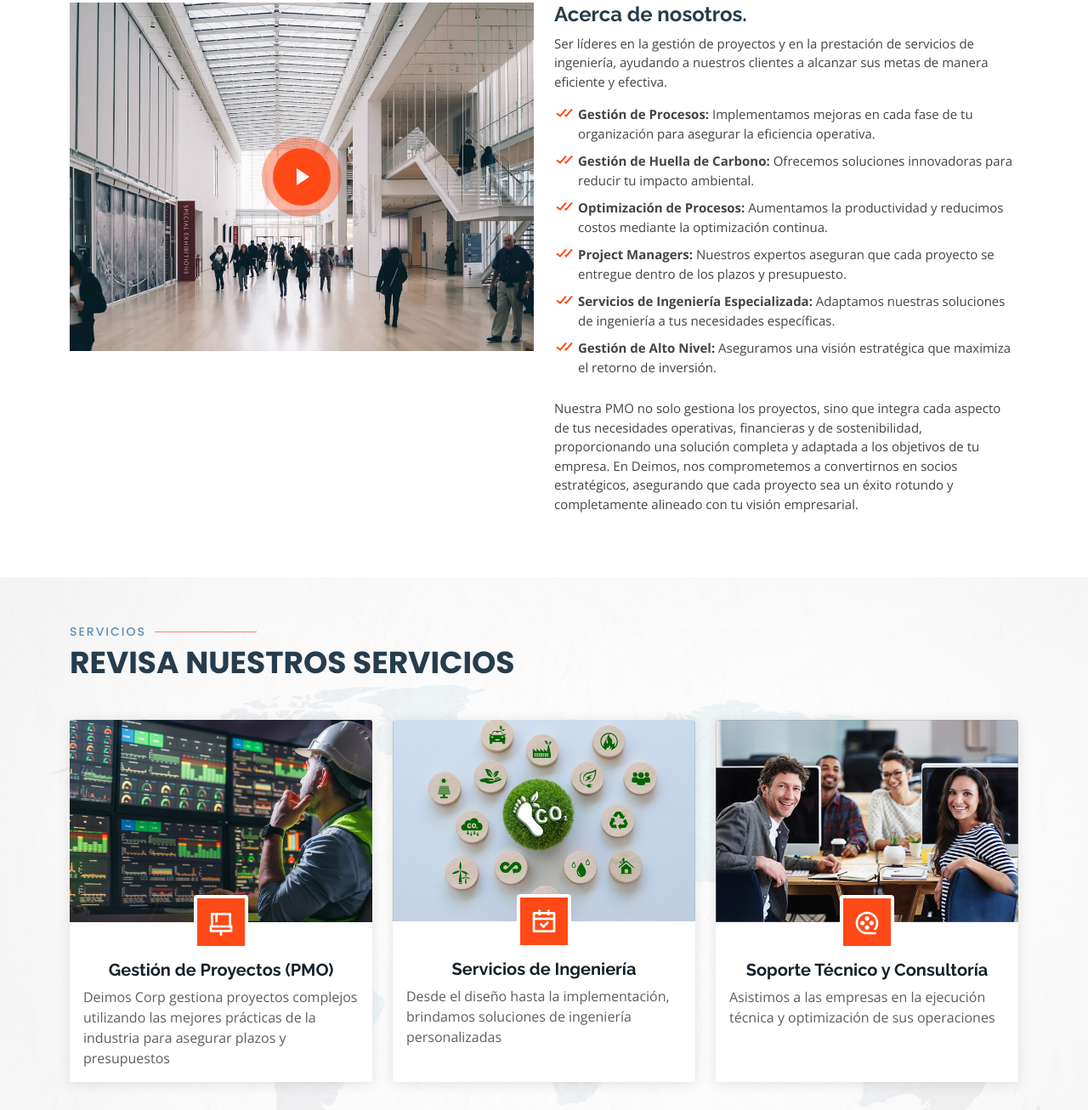
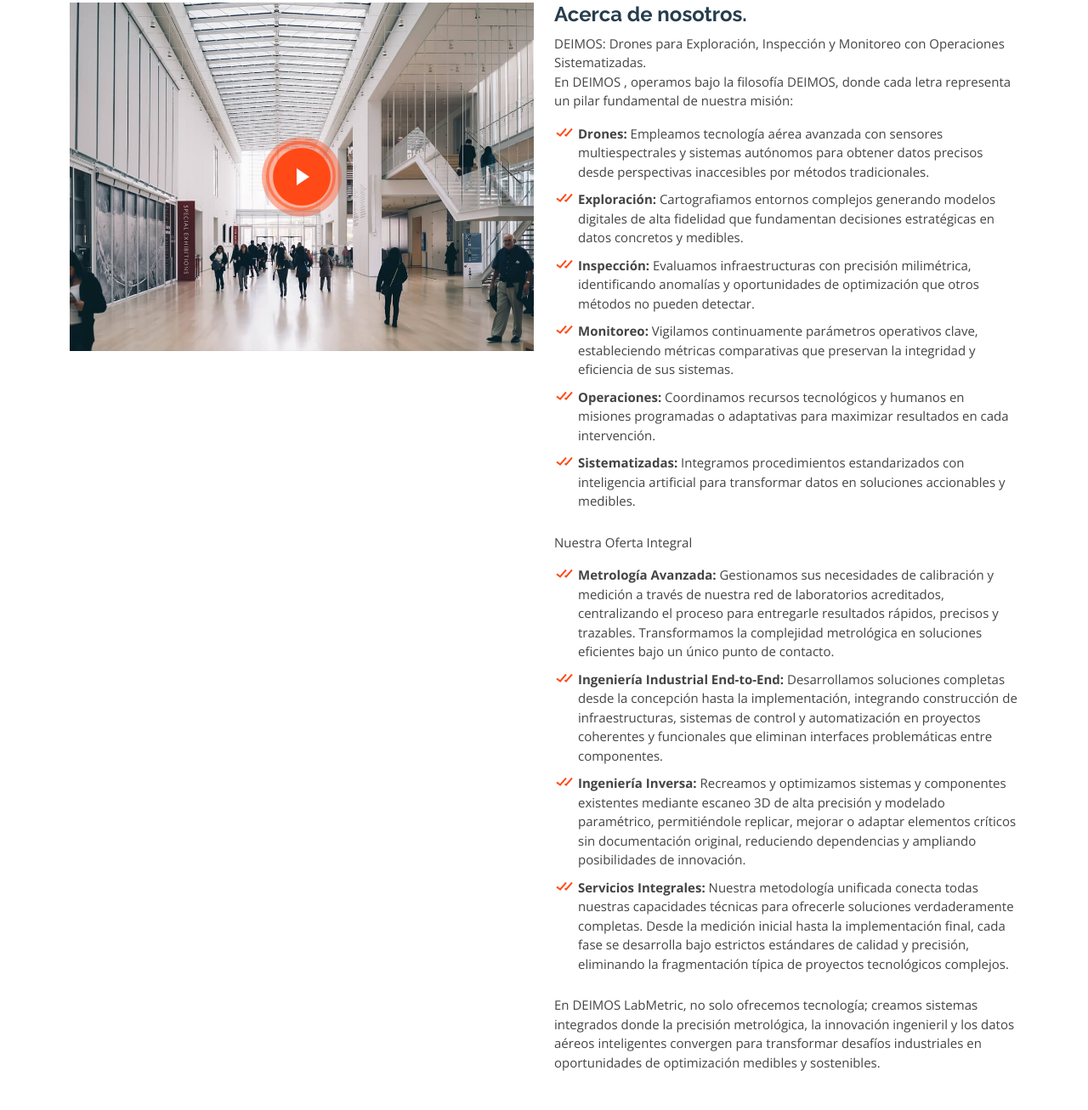
Before and after one commit to tenshi98/sites_deimoscorp, a plain HTML site: page index.html in a window 1280 px wide. Shown: the part 857-2163 px from the top of the page at 85% size. Drawn offline with nearby package versions, Linux system fonts and the light colour scheme.

Commit message:
Se actualiza la informacion
Se actualiza la informacion

```diff
--- a/index.html
+++ b/index.html
@@ -90,21 +90,27 @@
           <div class="col-lg-6 pt-3 pt-lg-0 content">
             <h3>Acerca de nosotros.</h3>
             <p>
-              Ser líderes en la gestión de proyectos y en la prestación de servicios de ingeniería, ayudando a nuestros clientes a alcanzar
-              sus metas de manera eficiente y efectiva.
+              DEIMOS: Drones para Exploración, Inspección y Monitoreo con Operaciones Sistematizadas.<br/>
+              En DEIMOS , operamos bajo la filosofía DEIMOS, donde cada letra representa un pilar fundamental de nuestra misión:
             </p>
             <ul>
-              <li><i class="bx bx-check-double"></i> <strong>Gestión de Procesos:</strong> Implementamos mejoras en cada fase de tu organización para asegurar la eficiencia operativa.</li>
-              <li><i class="bx bx-check-double"></i> <strong>Gestión de Huella de Carbono:</strong> Ofrecemos soluciones innovadoras para reducir tu impacto ambiental.</li>
-              <li><i class="bx bx-check-double"></i> <strong>Optimización de Procesos:</strong> Aumentamos la productividad y reducimos costos mediante la optimización continua.</li>
-              <li><i class="bx bx-check-double"></i> <strong>Project Managers:</strong> Nuestros expertos aseguran que cada proyecto se entregue dentro de los plazos y presupuesto.</li>
-              <li><i class="bx bx-check-double"></i> <strong>Servicios de Ingeniería Especializada:</strong> Adaptamos nuestras soluciones de ingeniería a tus necesidades específicas.</li>
-              <li><i class="bx bx-check-double"></i> <strong>Gestión de Alto Nivel:</strong> Aseguramos una visión estratégica que maximiza el retorno de inversión.</li>
+              <li><i class="bx bx-check-double"></i> <strong>Drones:</strong> Empleamos tecnología aérea avanzada con sensores multiespectrales y sistemas autónomos para obtener datos precisos desde perspectivas inaccesibles por métodos tradicionales.</li>
+              <li><i class="bx bx-check-double"></i> <strong>Exploración:</strong> Cartografiamos entornos complejos generando modelos digitales de alta fidelidad que fundamentan decisiones estratégicas en datos concretos y medibles.</li>
+              <li><i class="bx bx-check-double"></i> <strong>Inspección:</strong> Evaluamos infraestructuras con precisión milimétrica, identificando anomalías y oportunidades de optimización que otros métodos no pueden detectar.</li>
+              <li><i class="bx bx-check-double"></i> <strong>Monitoreo:</strong> Vigilamos continuamente parámetros operativos clave, estableciendo métricas comparativas que preservan la integridad y eficiencia de sus sistemas.</li>
+              <li><i class="bx bx-check-double"></i> <strong>Operaciones:</strong> Coordinamos recursos tecnológicos y humanos en misiones programadas o adaptativas para maximizar resultados en cada intervención.</li>
+              <li><i class="bx bx-check-double"></i> <strong>Sistematizadas:</strong> Integramos procedimientos estandarizados con inteligencia artificial para transformar datos en soluciones accionables y medibles.</li>
+            </ul>
+            <p>Nuestra Oferta Integral</p>
+            <ul>
+              <li><i class="bx bx-check-double"></i> <strong>Metrología Avanzada:</strong> Gestionamos sus necesidades de calibración y medición a través de nuestra red de laboratorios acreditados, centralizando el proceso para entregarle resultados rápidos, precisos y trazables. Transformamos la complejidad metrológica en soluciones eficientes bajo un único punto de contacto.</li>
+              <li><i class="bx bx-check-double"></i> <strong>Ingeniería Industrial End-to-End:</strong> Desarrollamos soluciones completas desde la concepción hasta la implementación, integrando construcción de infraestructuras, sistemas de control y automatización en proyectos coherentes y funcionales que eliminan interfaces problemáticas entre componentes.</li>
+              <li><i class="bx bx-check-double"></i> <strong>Ingeniería Inversa:</strong> Recreamos y optimizamos sistemas y componentes existentes mediante escaneo 3D de alta precisión y modelado paramétrico, permitiéndole replicar, mejorar o adaptar elementos críticos sin documentación original, reduciendo dependencias y ampliando posibilidades de innovación.</li>
+              <li><i class="bx bx-check-double"></i> <strong>Servicios Integrales:</strong> Nuestra metodología unificada conecta todas nuestras capacidades técnicas para ofrecerle soluciones verdaderamente completas. Desde la medición inicial hasta la implementación final, cada fase se desarrolla bajo estrictos estándares de calidad y precisión, eliminando la fragmentación típica de proyectos tecnológicos complejos.</li>
             </ul>
             <p>
-              Nuestra PMO no solo gestiona los proyectos, sino que integra cada aspecto de tus necesidades operativas, financieras y de sostenibilidad,
-              proporcionando una solución completa y adaptada a los objetivos de tu empresa. En Deimos, nos comprometemos a convertirnos en socios
-              estratégicos, asegurando que cada proyecto sea un éxito rotundo y completamente alineado con tu visión empresarial.
+              En DEIMOS LabMetric, no solo ofrecemos tecnología; creamos sistemas integrados donde la precisión metrológica, la innovación ingenieril
+              y los datos aéreos inteligentes convergen para transformar desafíos industriales en oportunidades de optimización medibles y sostenibles.
             </p>
           </div>
 
@@ -130,9 +136,20 @@
                 <i class="ri-brush-4-line"></i>
               </div>
               <div class="card-body">
-                <h5 class="card-title"><a href="">Gestión de Proyectos (PMO)</a></h5>
+                <h5 class="card-title"><a href="">Servicios Integrales de Metrología</a></h5>
                 <p class="card-text">
-                  Deimos Corp gestiona proyectos complejos utilizando las mejores prácticas de la industria para asegurar plazos y presupuestos
+                  En DEIMOS LABMetric optimizamos su acceso a servicios especializados de metrología a través de nuestra extensa red de laboratorios
+                  acreditados. Entendemos que el tiempo es crucial en la industria, por eso gestionamos todo el proceso para que usted reciba
+                  resultados rápidos y precisos.<br/><br/>
+
+                  Nuestra plataforma centralizada conecta sus necesidades con el laboratorio ideal, eliminando trámites, reduciendo tiempos de
+                  espera y garantizando la trazabilidad de cada calibración. Al coordinar el proceso completo desde la recepción hasta la entrega
+                  de certificados, le permitimos enfocarse en su operación mientras nosotros nos encargamos de la gestión metrológica.<br/><br/>
+
+                  Con DEIMOS LabMetric, accede a múltiples laboratorios acreditados a través de un solo punto de contacto, obteniendo la flexibilidad
+                  de diversos alcances de medición con la comodidad de una sola gestión y facturación.<br/><br/>
+
+                  Transformamos la complejidad en soluciones simples y eficientes para sus requerimientos de calibración y medición.
                 </p>
               </div>
             </div>
@@ -144,9 +161,17 @@
                 <i class="ri-calendar-check-line"></i>
               </div>
               <div class="card-body">
-                <h5 class="card-title"><a href="">Servicios de Ingeniería</a></h5>
+                <h5 class="card-title"><a href="">Servicios de Ingeniería Industrial End-to-End</a></h5>
                 <p class="card-text">
-                  Desde el diseño hasta la implementación, brindamos soluciones de ingeniería personalizadas
+                  Nuestros Servicios de Ingeniería Industrial ofrecen soluciones completas desde el concepto hasta la implementación. Desarrollamos
+                  proyectos integrales que abarcan desde la planificación inicial y diseño hasta la ejecución y optimización continua.<br/><br/>
+
+                  Con un enfoque end-to-end, gestionamos cada etapa del proceso industrial, integrando la construcción de infraestructuras,
+                  implementación de sistemas de control, automatización de procesos y puesta en marcha. Nuestra metodología garantiza la coherencia
+                  entre todos los componentes del sistema, eliminando interfaces problemáticas y asegurando un funcionamiento armónico.<br/><br/>
+
+                  Transformamos sus requerimientos en soluciones industriales funcionales, sostenibles y eficientes, respaldadas por nuestra experiencia
+                  técnica y compromiso con la excelencia operativa.
                 </p>
               </div>
             </div>
@@ -158,9 +183,21 @@
                 <i class="ri-movie-2-line"></i>
               </div>
               <div class="card-body">
-                <h5 class="card-title"><a href="">Soporte Técnico y Consultoría</a></h5>
+                <h5 class="card-title"><a href="">DroneMetric : La Revolución Aérea de la Instrumentación Industrial</a></h5>
                 <p class="card-text">
-                  Asistimos a las empresas en la ejecución técnica y optimización de sus operaciones
+                  Descubra DroneMetric AI, nuestra innovadora solución que redefine la supervisión y control industrial mediante la fusión de
+                  tecnologías de vanguardia. Utilizamos drones avanzados equipados con sistemas LiDAR, radares de precisión e instrumentación
+                  especializada, potenciados por algoritmos de inteligencia artificial que transforman datos complejos en decisiones estratégicas.<br/><br/>
+
+                  Nuestros drones autónomos recorren instalaciones industriales capturando información multidimensional que sería imposible
+                  obtener con métodos convencionales. Los sistemas de IA procesan estos datos en tiempo real, identificando patrones, anomalías
+                  y oportunidades de optimización invisible al ojo humano.<br/><br/>
+
+                  Con DroneMetric AI, obtenga modelos tridimensionales ultra detallados de sus activos, detecte fugas térmicas imperceptibles,
+                  supervise áreas de difícil acceso y anticipe fallos antes de que ocurran. Nuestra tecnología no solo reduce riesgos operativos
+                  y costos de mantenimiento, sino que también abre nuevas posibilidades para la automatización inteligente.<br/><br/>
+
+                  Eleve su visión industrial con nuestros ojos en el cielo potenciados por IA
                 </p>
               </div>
             </div>
```
